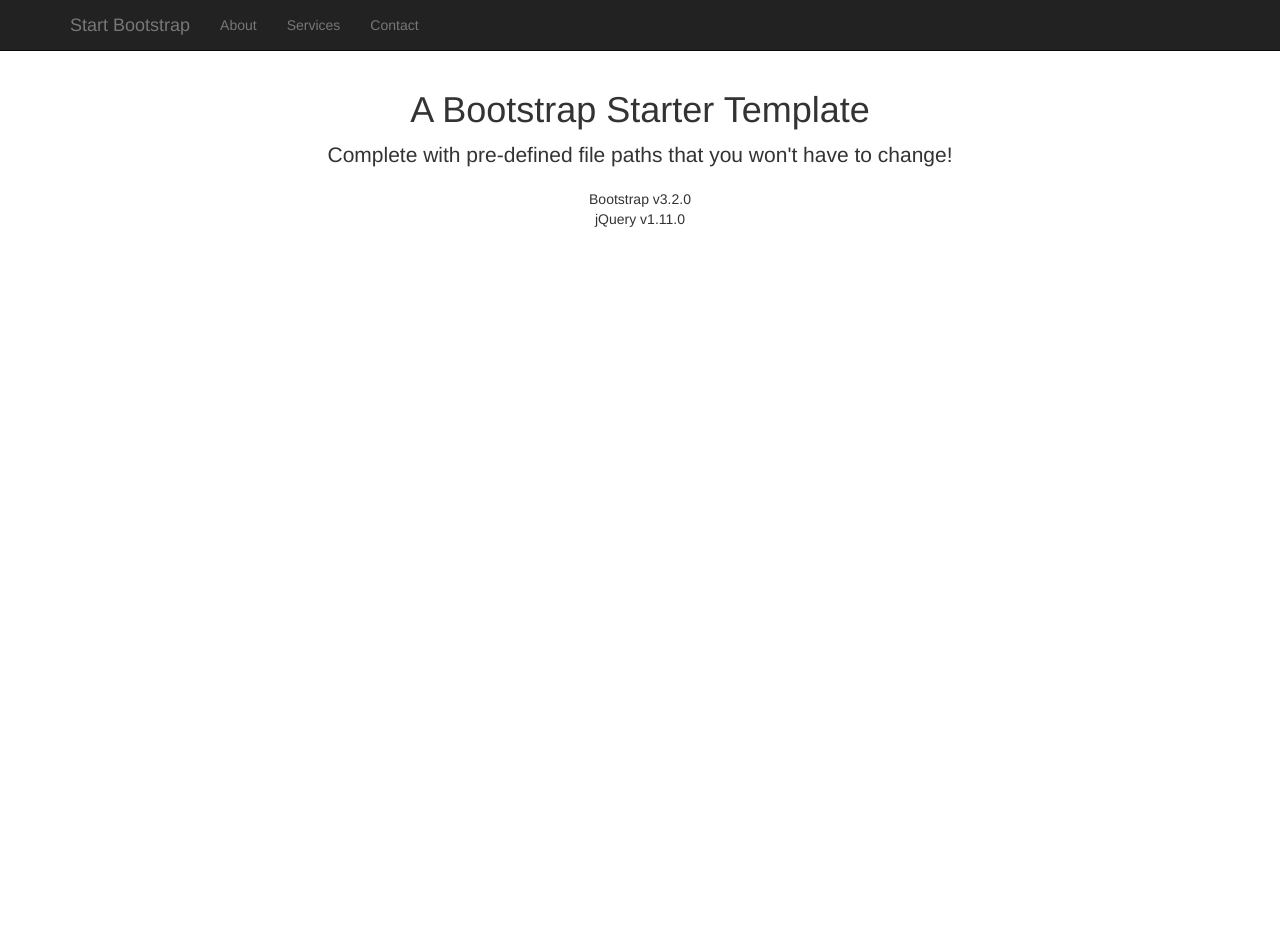
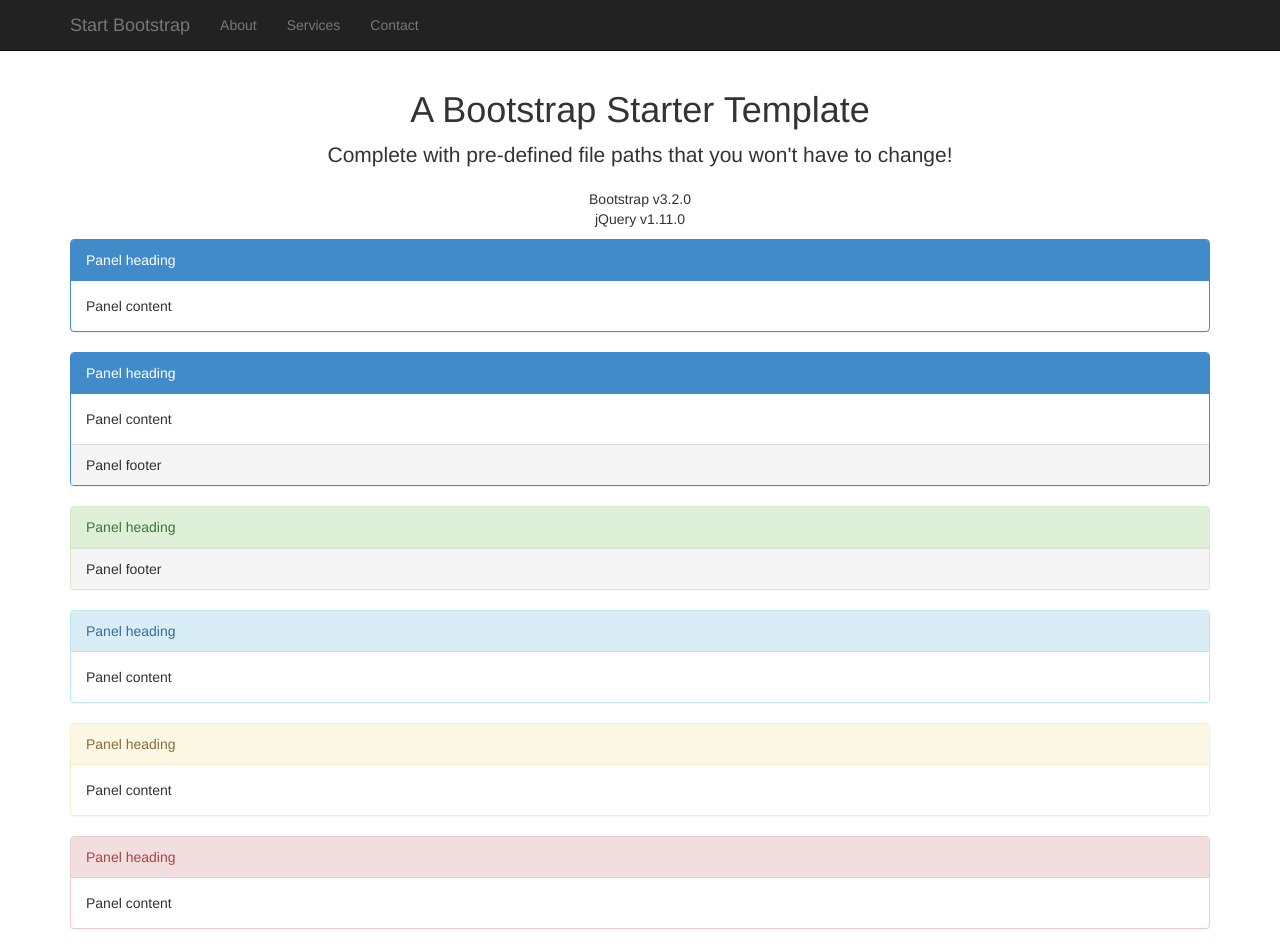
Before and after one commit to WeaponsGradeIndustries/todo, a plain HTML site: page index.html in a window 1280 px wide. Before the commit the page ends 800 px from the top, so only its background shows below. Drawn offline with Linux system fonts and the light colour scheme.

Commit message:
added panels to index

```diff
--- a/index.html
+++ b/index.html
@@ -79,7 +79,32 @@
             </div>
         </div>
         <!-- /.row -->
-
+        <div class="panel panel-primary">
+            <div class="panel-heading">Panel heading</div>
+            <div class="panel-body">Panel content</div>
+            <div class="panel-footer hidden">Panel footer</div>
+        </div>
+        <div class="panel panel-primary">
+            <div class="panel-heading">Panel heading</div>
+            <div class="panel-body">Panel content</div>
+            <div class="panel-footer">Panel footer</div>
+        </div>
+        <div class="panel panel-success">
+            <div class="panel-heading">Panel heading</div>
+            <div class="panel-footer">Panel footer</div>
+        </div>
+        <div class="panel panel-info">
+            <div class="panel-heading">Panel heading</div>
+            <div class="panel-body">Panel content</div>
+        </div>
+        <div class="panel panel-warning">
+            <div class="panel-heading">Panel heading</div>
+            <div class="panel-body">Panel content</div>
+        </div>
+        <div class="panel panel-danger">
+            <div class="panel-heading">Panel heading</div>
+            <div class="panel-body">Panel content</div>
+        </div>
     </div>
     <!-- /.container -->
 
```
